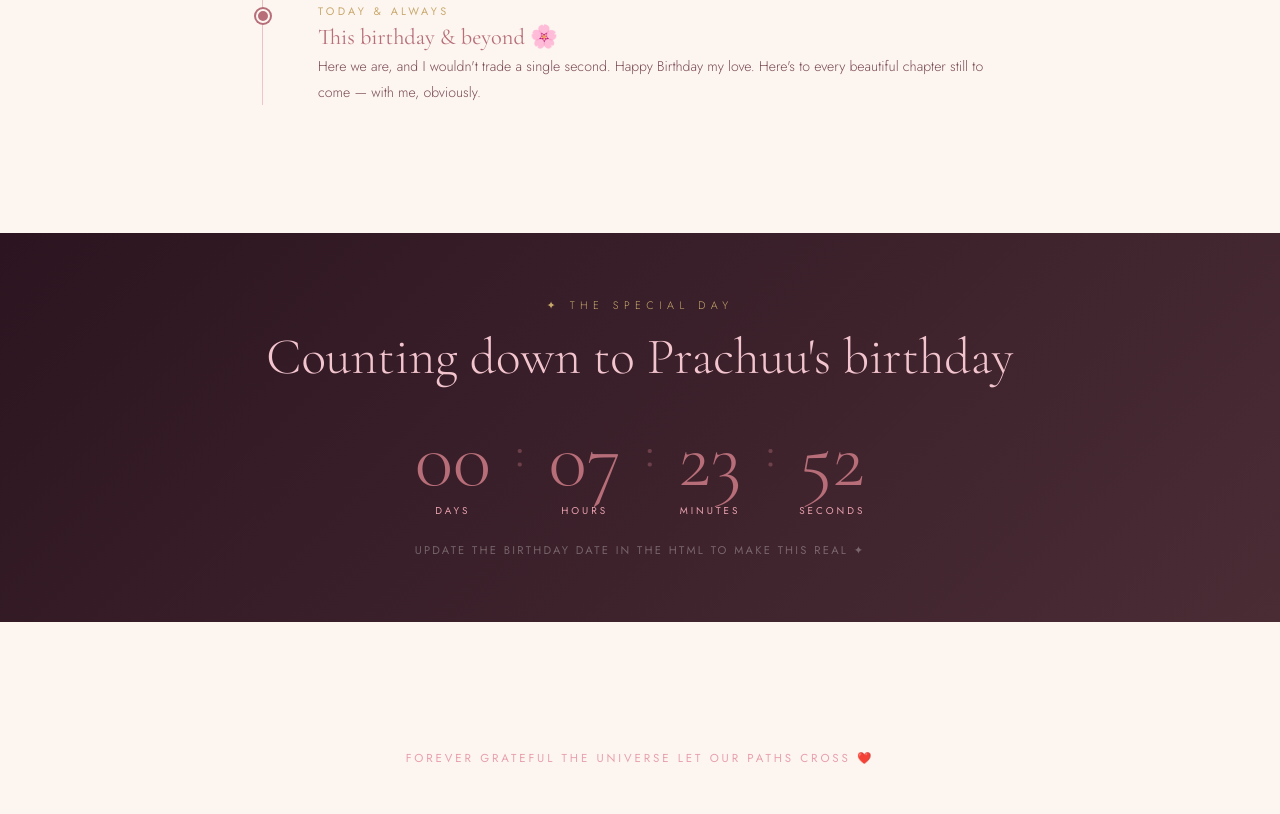
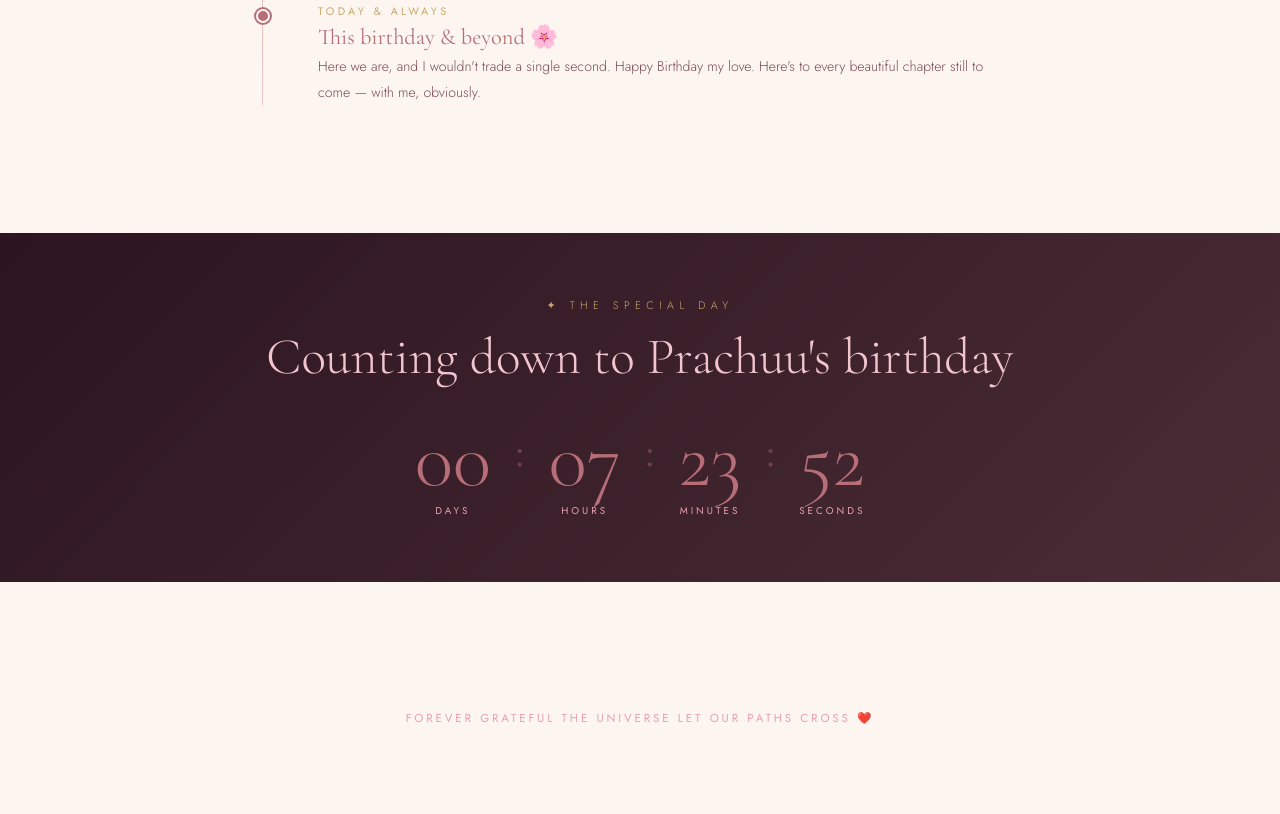
Before and after one commit to BLACK0025/Prachuu-birthday, a plain HTML site: page index.html in a window 1280 px wide. Shown: the part 3013-3827 px from the top of the page. After the commit the page ends 3787 px from the top, so only its background shows below. Drawn offline with nearby package versions, Linux system fonts and the light colour scheme.

Commit message:
Remove birthday update message from index.html
Removed placeholder birthday update message from HTML.

```diff
--- a/index.html
+++ b/index.html
@@ -431,9 +431,7 @@
       <div class="cd-unit"><span class="cd-num" id="cd-s">--</span><span class="cd-label">Seconds</span></div>
     </div>
     <p id="birthday-active">🎂 Happy Birthday Prachuu! Today is YOUR day! 🎂</p>
-    <p style="margin-top:1.5rem;font-size:.7rem;letter-spacing:.2em;color:rgba(255,255,255,.3);text-transform:uppercase">
-      Update the birthday date in the HTML to make this real ✦
-    </p>
+
   </div>
 </div>
 
@@ -564,4 +562,3 @@
 </script>
 </body>
 </html>
-</html>
```
